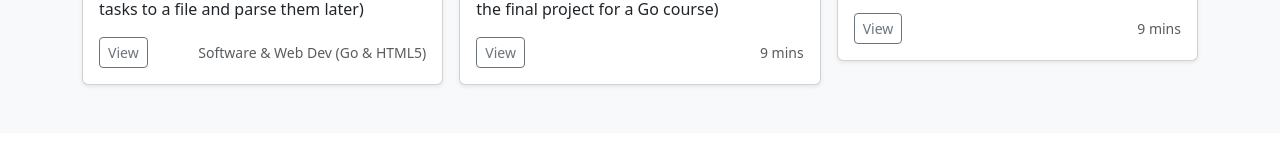
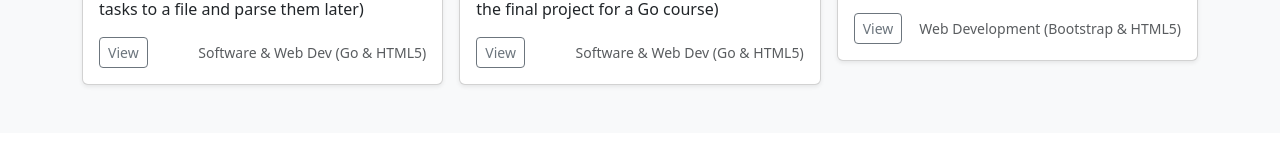
Before and after one commit to hafsa-go-dev/bootstrap-site1, a plain HTML site: page portfolio.html in a window 1280 px wide. Shown: the part 1221-1373 px from the top of the page. Drawn offline with nearby package versions, Linux system fonts and the light colour scheme.

Commit message:
cleaned up mistakes

```diff
--- a/portfolio.html
+++ b/portfolio.html
@@ -140,7 +140,7 @@
                             <p class="card-text">A fun web-based rock, paper, scissors game that makes use of randomization (this was the final project for a Go course)</p>
                             <div class="d-flex justify-content-between align-items-center">
                                 <a href="https://github.com/hafsa-go-dev/rock-paper-scissors"><button type="button" class="btn btn-sm btn-outline-secondary">View</button>
-                                </a><small class="text-body-secondary">9 mins</small>
+                                </a><small class="text-body-secondary">Software & Web Dev (Go & HTML5)</small>
                             </div>
                         </div>
                     </div>
@@ -154,7 +154,7 @@
                             <p class="card-text">A website built using Bootstrap framework that is both personal and professional</p>
                             <div class="d-flex justify-content-between align-items-center">
                                 <a href="https://hafsa.dev"><button type="button" class="btn btn-sm btn-outline-secondary">View</button>
-                                </a><small class="text-body-secondary">9 mins</small>
+                                </a><small class="text-body-secondary">Web Development (Bootstrap & HTML5)</small>
                             </div>
                         </div>
                     </div>
```
